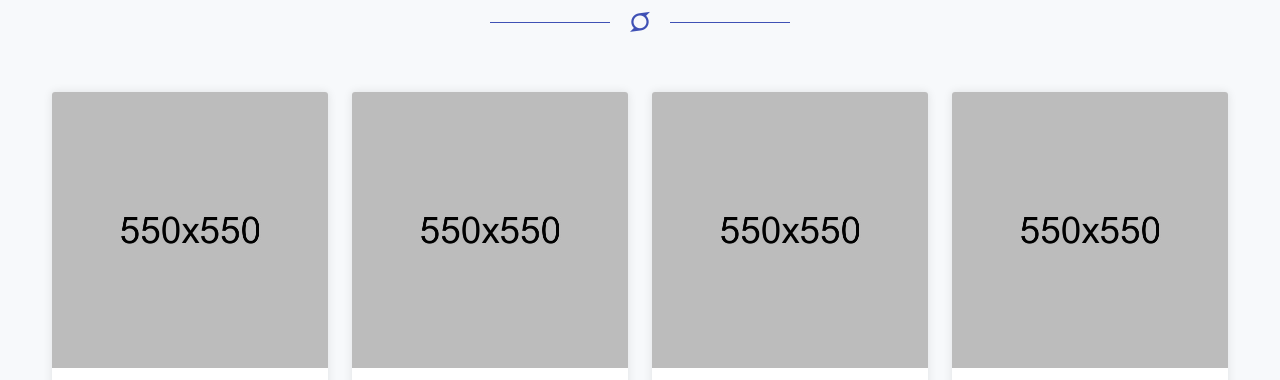
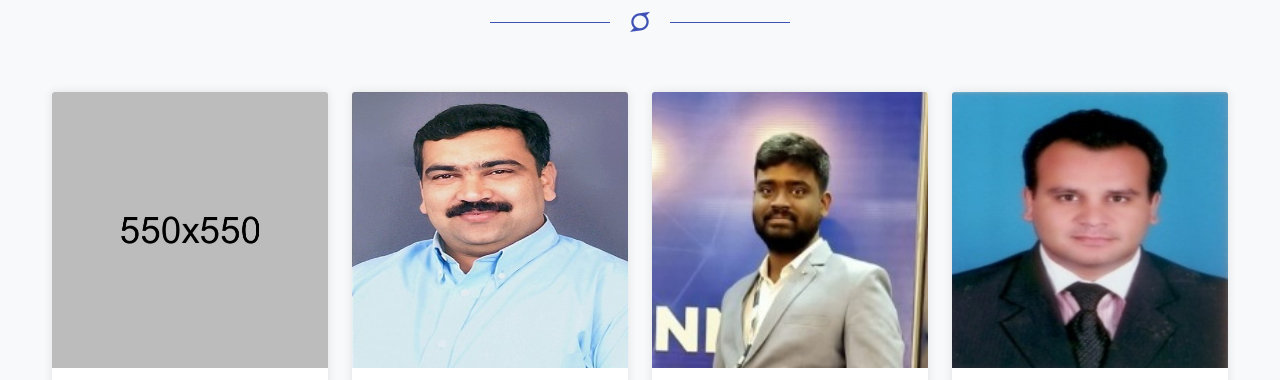
Before and after one commit to mano-namiga/website, a plain HTML site: page about-us.html in a window 1280 px wide. Shown: the part 1519-1899 px from the top of the page. Drawn offline with Linux system fonts and the light colour scheme.

Commit message:
Photos added in about us page

```diff
--- a/about-us.html
+++ b/about-us.html
@@ -201,7 +201,7 @@
                         <div class="col-lg-3 col-md-6 col-12 mt-30">
                             <div class="tm-member wow fadeInUp">
                                 <div class="tm-member-top">
-                                    <img src="assets/images/team/team-member-2.jpg" alt="team member">
+                                    <img src="assets/images/team/santosh_sir.JPG" width="276" height="276" alt="team member">
                                     <div class="tm-member-social">
                                         <ul>
                                             <li><a href="https://www.linkedin.com/in/santosh-kumar-kothakonda-988b1a15/"><i class="fa fa-linkedin"></i></a></li>
@@ -222,7 +222,7 @@
                         <div class="col-lg-3 col-md-6 col-12 mt-30">
                             <div class="tm-member wow fadeInUp">
                                 <div class="tm-member-top">
-                                    <img src="assets/images/team/team-member-3.jpg" alt="team member">
+                                    <img src="assets/images/team/rajender_sir.jpeg" width="276" height="276" alt="team member">
                                     <div class="tm-member-social">
                                         <ul>
                                             <li><a href="https://www.linkedin.com/in/rajender-anumula-25163960/"><i class="fa fa-linkedin"></i></a></li>
@@ -241,7 +241,7 @@
                         <div class="col-lg-3 col-md-6 col-12 mt-30">
                             <div class="tm-member wow fadeInUp">
                                 <div class="tm-member-top">
-                                    <img src="assets/images/team/team-member-4.jpg" alt="team member">
+                                    <img src="assets/images/team/sameer_sir.jpeg" width="276" height="276" alt="team member">
                                     <div class="tm-member-social">
                                         <ul>
                                             <li><a href="https://www.linkedin.com/in/md-sameer-khan-89331780"><i class="fa fa-linkedin"></i></a></li>
```
Also changed, not shown: assets/images/team/rajender_sir.jpeg (added), assets/images/team/sameer_sir.jpeg (added), assets/images/team/santosh_sir.JPG (added).
